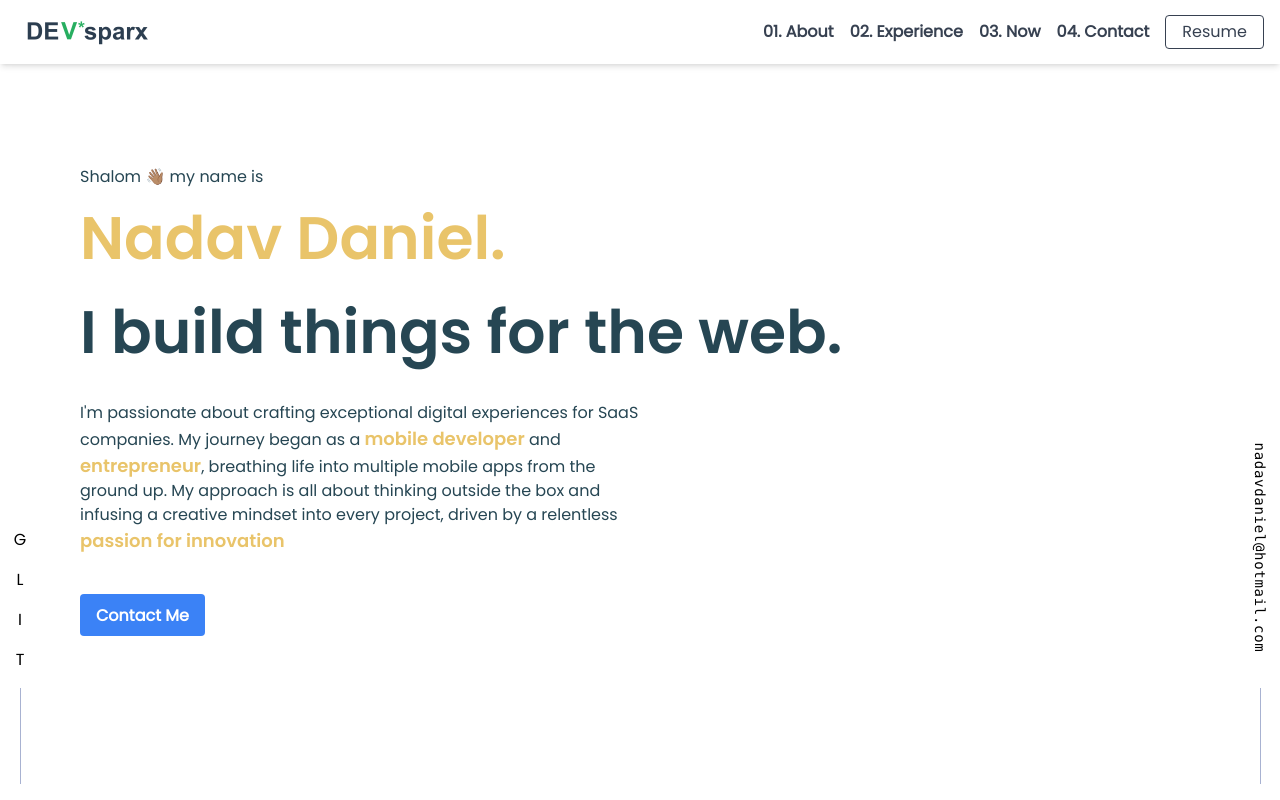
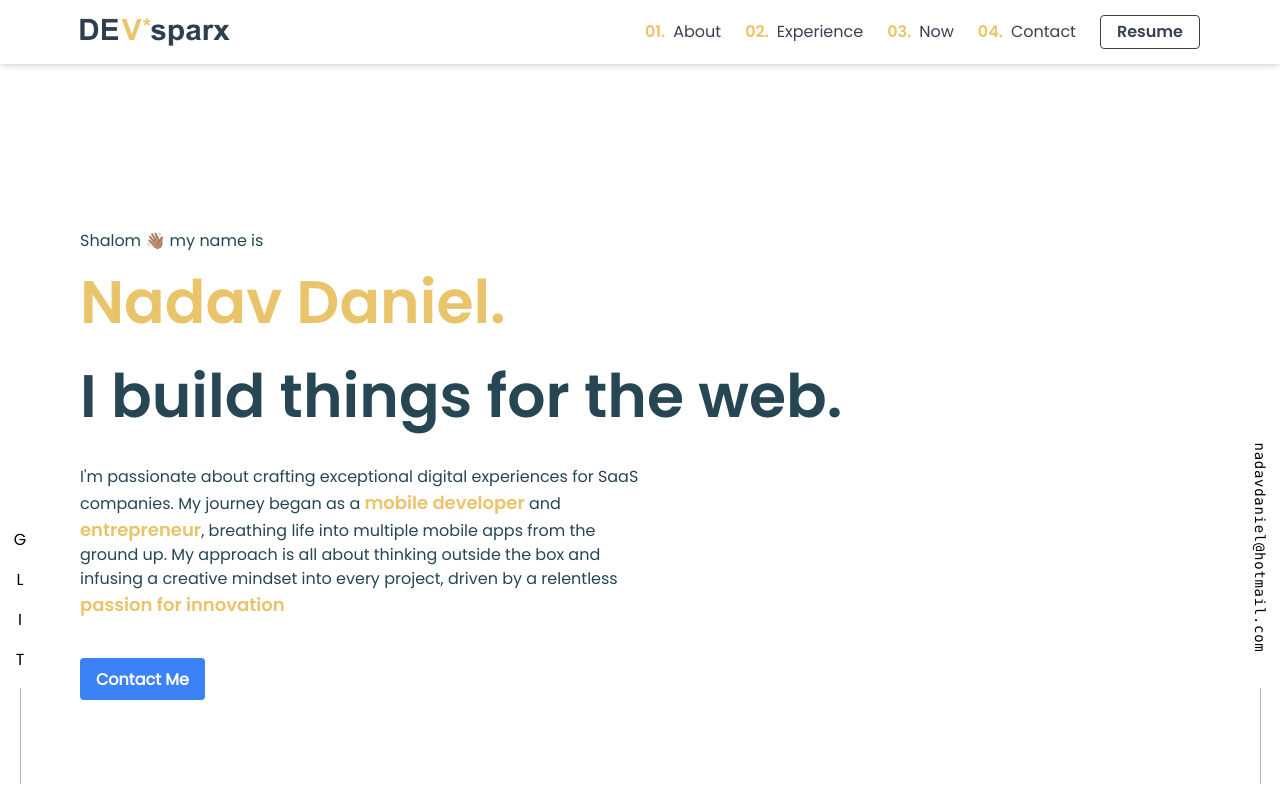
Before and after one commit to sparxHub/sparxHub, a Next.js app: page / in a window 1280 px wide. Shown: the top 800 px of the page. Built offline with nearby package versions, Linux system fonts and the light colour scheme; what tailwind-safelist-generator would draw is missing.

Commit message:
feat: update AppBar with improved navigation and layout

```diff
--- a/src/app/page.js
+++ b/src/app/page.js
@@ -68,13 +68,20 @@ function Home() {
   }
 
   return (
-    <div className="flex flex-col min-h-screen bg-white">
-      <AppBar />
+    <div className="flex flex-col min-h-screen bg-white pt-16">
+      <AppBar
+        sections={[
+          { id: "about", title: "About" },
+          { id: "experience", title: "Experience" },
+          { id: "now", title: "Now" },
+          { id: "contact", title: "Contact" },
+        ]}
+      />
       <div className="flex flex-1 justify-center">
         <Sidebar />
         <main className="container">
           {/* Hero Section */}
-          <section className="flex flex-col items-start justify-center min-h-screen px-6 sm:px-20 bg-gradient-to-b">
+          <section id="hero"  className="flex flex-col items-start justify-center min-h-screen px-6 sm:px-20 bg-gradient-to-b">
             <p className="text-greeny-900">{heroData.greeting}</p>
             <h1 className="font-poppins-semi-bold text-yellow-500 text-6xl mt-1">{heroData.fullName}</h1>
             <h2 className="font-poppins-semi-bold text-greeny-900 mt-1 text-6xl whitespace-pre-line">
@@ -93,7 +100,7 @@ function Home() {
           </section>
 
           {/* About Section */}
-          <section className="grid grid-cols-1 md:grid-cols-12 gap-4 justify-center min-h-[75vh] px-6 sm:px-20">
+          <section id="about"  className="grid grid-cols-1 md:grid-cols-12 gap-4 justify-center min-h-[75vh] px-6 sm:px-20 scroll-mt-16">
             <div className="hidden md:block md:col-span-1"></div>
             <div className="flex flex-col items-start justify-start md:col-span-6">
               <SectionTitle number={1} title="About" />
@@ -118,7 +125,7 @@ function Home() {
           </section>
 
           {/* Experience Section */}
-          <section className="grid grid-cols-1 sm:grid-cols-12 gap-4 min-h-[75vh] px-6 sm:px-20">
+          <section id="experience" className="grid grid-cols-1 sm:grid-cols-12 gap-4 min-h-[75vh] px-6 sm:px-20 scroll-mt-16">
             <div className="hidden sm:block sm:col-span-3"></div>
             <div className="items-start justify-start sm:col-span-6">
               <SectionTitle number={2} title="Experience" />
@@ -147,7 +154,7 @@ function Home() {
           </section>
 
           {/* Now Section */}
-          <section className="grid grid-cols-1 md:grid-cols-12 gap-4 min-h-[75vh] px-6 sm:px-20">
+          <section id="now" className="grid grid-cols-1 md:grid-cols-12 gap-4 min-h-[75vh] px-6 sm:px-20 scroll-mt-16">
             <div className="hidden md:block md:col-span-1"></div>
             <div className="flex flex-col items-start justify-start md:col-span-6">
               <SectionTitle number={3} title="Now" />
--- a/src/components/molecules/AppBar.js
+++ b/src/components/molecules/AppBar.js
@@ -1,37 +1,31 @@
 "use client";
 
 import { useState } from "react";
-import Link from "next/link";
 import Image from "next/image";
 import { Bars3Icon, XMarkIcon } from "@heroicons/react/24/solid";
 import { ImageComponent } from "@components/components/atoms";
 
-
-import logoImage from "@/../public/img/dev_sparx_logo.png";
-
-const isExport = process.env.NEXT_PUBLIC_EXPORT_MODE === "true";
-console.log("App Bar Export Mode:", isExport);
-
-
-const imageSrc = "/img/dev_sparx_logo.png";
-
-function AppBar() {
+const AppBar = ({ sections }) => {
   const [isMenuOpen, setIsMenuOpen] = useState(false);
 
   const toggleMenu = () => {
     setIsMenuOpen(!isMenuOpen);
   };
 
+  const handleMenuItemClick = () => {
+    setIsMenuOpen(false); // Close menu after clicking an item
+  };
+
   return (
-    <header className="bg-white p-4 h-16 fixed top-0 w-full flex items-center justify-between z-50 shadow-md">
+    <header className="bg-white px-6 sm:px-20 h-16 fixed top-0 w-full flex items-center justify-between z-50 shadow-md">
       {/* Logo */}
       <div className="flex items-center">
         <ImageComponent
-          src={imageSrc}
+          src="/img/dev_sparx_logo.png"
           priority
           alt="Dev Sparx Logo"
-          width={200} // Adjust width as needed
-          height={55} // Adjust height as needed
+          width={150} // Adjusted size for smaller logo
+          height={40}
         />
       </div>
 
@@ -41,7 +35,7 @@ function AppBar() {
           {isMenuOpen ? (
             <XMarkIcon className="h-6 w-6" />
           ) : (
-            <Bars3Icon className="h-6 w-6" />
+            <Bars3Icon className="h-8 w-8 text-yellow-500 font-poppins-semi-bold" />
           )}
         </button>
       </div>
@@ -51,24 +45,33 @@ function AppBar() {
         className={`absolute sm:static sm:bg-transparent top-16 right-0 bg-white w-full sm:w-auto transition-all ease-in-out duration-300 ${isMenuOpen ? "block" : "hidden"
           } sm:block`}
       >
-        <nav className="flex flex-col sm:flex-row items-center sm:space-x-4 p-4 sm:p-0">
-          {/* Links */}
-          {["/about", "/experience", "/now", "/contact"].map((path, index) => (
-            <Link key={path} href={path} passHref>
-              <span className="text-gray-700 font-semibold cursor-pointer hover:text-gray-900 py-1 sm:py-0">
-                {`0${index + 1}. ${path.slice(1).charAt(0).toUpperCase() + path.slice(2)
-                  }`}
-              </span>
-            </Link>
+        <nav className="flex flex-col sm:flex-row items-center sm:space-x-6 p-4 sm:p-0">
+          {/* Dynamic Links */}
+          {sections.map((section, index) => (
+            <a
+              key={section.id}
+              href={`#${section.id}`}
+              onClick={handleMenuItemClick} // Close menu after clicking
+              className="text-gray-700 font-poppins cursor-pointer py-1 sm:py-0 flex items-center hover:text-yellow-500"
+            >
+              <span className="font-poppins-semi-bold text-yellow-500">{`0${index + 1}.`}</span>
+              <span className="ml-2">{section.title}</span>
+            </a>
           ))}
+
           {/* Resume Button */}
-          <button className="border border-gray-700 text-gray-700 py-1 px-4 rounded hover:bg-gray-700 hover:text-white transition mt-4 sm:mt-0">
+          <a
+            href="/Nadav_CV_2025_Dev.pdf"
+            target="_blank"
+            rel="noopener noreferrer"
+            className="border border-gray-700 font-poppins-semi-bold text-gray-700 py-1 px-4 rounded hover:bg-gray-700 hover:text-white transition mt-4 sm:mt-0"
+          >
             Resume
-          </button>
+          </a>
         </nav>
       </div>
     </header>
   );
-}
+};
 
 export default AppBar;
```
Also changed, not shown: public/img/dev_sparx_logo.png, 1 other file (tests, documents, lock files or other folders).
